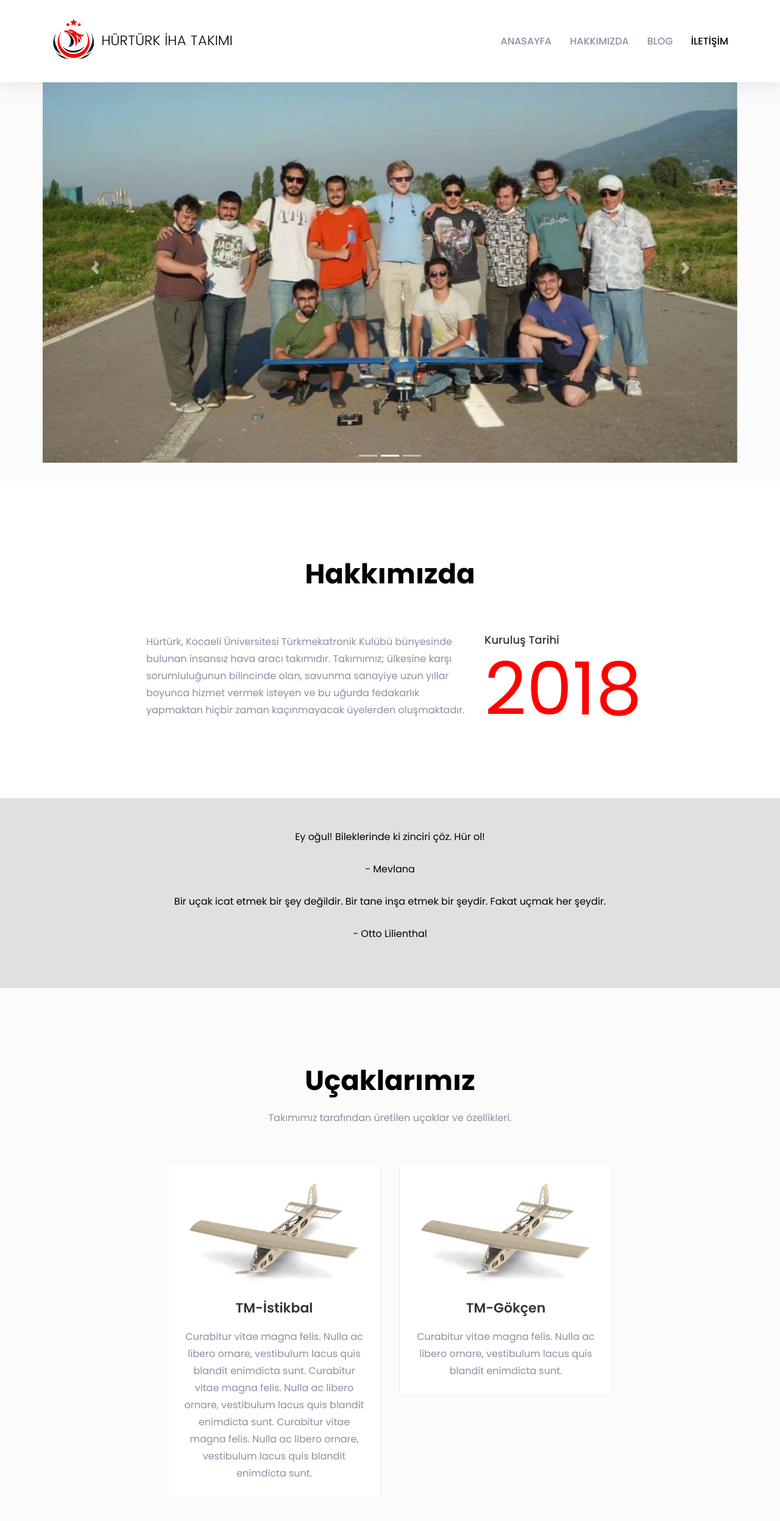
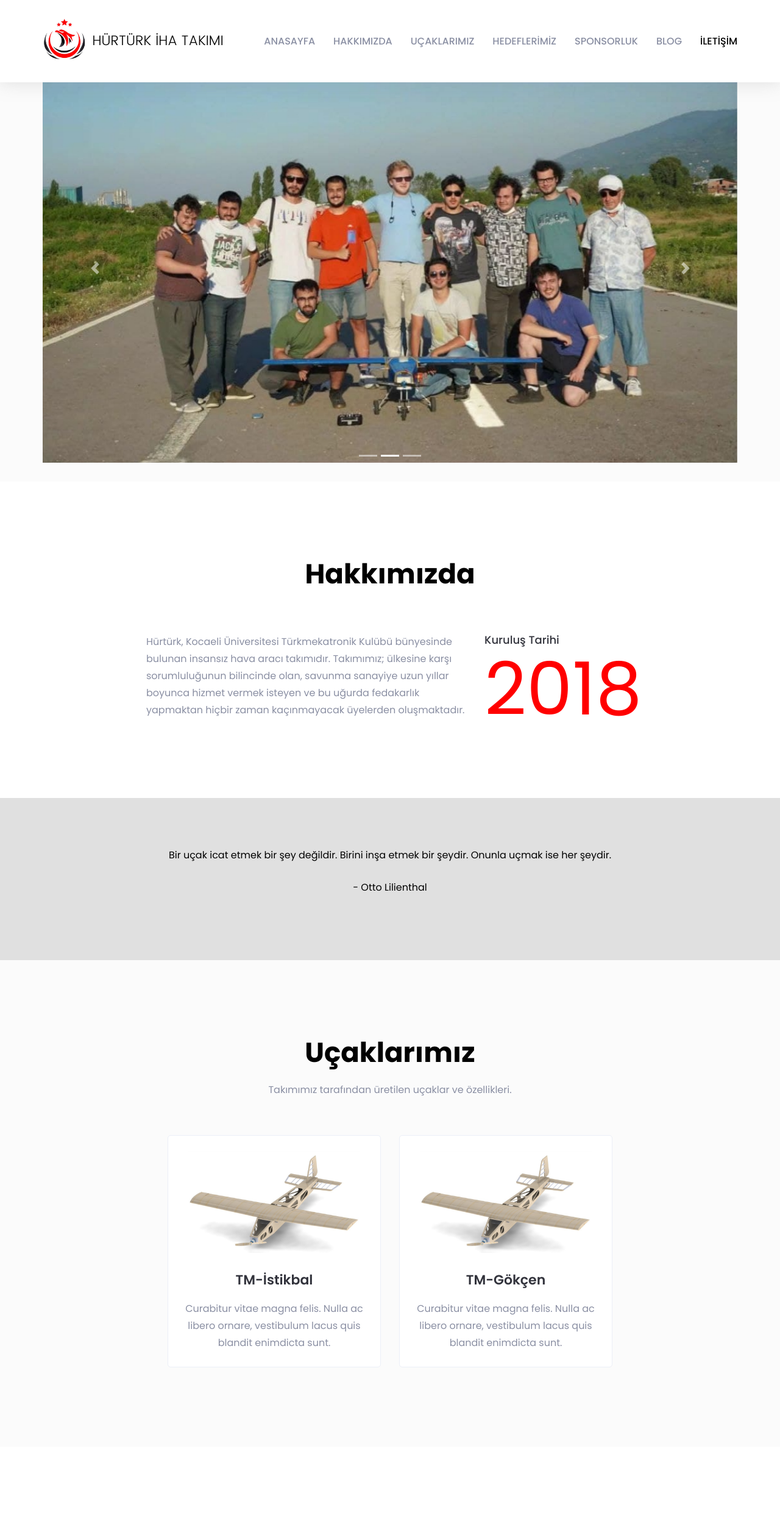
Before and after one commit to hurturkiha/hurturkiha.github.io, a plain HTML site: page index.html in a window 1280 px wide. Shown: the top 2495 px of the page at 61% size. Drawn offline with Linux system fonts and the light colour scheme.

Commit message:
index.html duzenlendi

```diff
--- a/index.html
+++ b/index.html
@@ -59,7 +59,7 @@
         <div class="navigation fixed-top">
             <div class="container">
                 <div class="row">
-                    <div class="col-lg-12">
+                    <div class="col-lg-12" style="padding: 0px;">
                         <nav class="navbar navbar-expand-lg">
                             <a class="navbar-brand" href="index.html">
                                 <img src="assets/images/logo.png" alt="Logo">
@@ -74,6 +74,9 @@
                                 <ul class="navbar-nav ml-auto">
                                     <li class="nav-item active"><a class="page-scroll" href="#home">ANASAYFA</a></li>
                                     <li class="nav-item"><a class="page-scroll" href="#about">HAKKIMIZDA</a></li>
+                                    <li class="nav-item"><a class="page-scroll" href="#planes">UÇAKLARIMIZ</a></li>
+                                    <li class="nav-item"><a class="page-scroll" href="#goals">HEDEFLERİMİZ</a></li>
+                                    <li class="nav-item"><a class="page-scroll" href="#sponsorship">SPONSORLUK</a></li>
                                     <li class="nav-item"><a class="page-scroll" href="#blog">BLOG</a></li>
                                     <li class="nav-item"><a class="page-scroll" href="#contact">İLETİŞİM</a></li>
                                 </ul>
@@ -153,14 +156,12 @@
 
     <!--====== ÖZLÜ SÖZ START======-->
 
-    <section id="call-to-action" class="call-to-action pt-50 pb-50 bg_cover" style="background-color: gainsboro; ">
+    <section id="call-to-action" class="call-to-action pt-80 pb-80 bg_cover" style="background-color: gainsboro; ">
         <div class="container">
             <div class="row justify-content-center">
                 <div class="col-xl-8 col-lg-9">
                     <div class="call-action-content text-center">
-                        <p>Ey oğul! Bileklerinde ki zinciri çöz. Hür ol!</p>
-                        <p>- Mevlana</p>
-                        <p>Bir uçak icat etmek bir şey değildir. Bir tane inşa etmek bir şeydir. Fakat uçmak her şeydir.</p>
+                        <p>Bir uçak icat etmek bir şey değildir. Birini inşa etmek bir şeydir. Onunla uçmak ise her şeydir.</p>
                         <p>- Otto Lilienthal</p>
                     </div> <!-- call action content -->
                 </div>
@@ -172,7 +173,7 @@
 
     <!--====== UAVS PART START ======-->
 
-    <section id="service" class="services-area gray-bg pt-125 pb-130">
+    <section id="planes" class="services-area gray-bg pt-125 pb-130">
         <div class="container">
             <div class="row justify-content-center">
                 <div class="col-lg-8">
@@ -191,7 +192,7 @@
                         <div class="service-content">
 
                             <h4 class="service-title"><a href="#">TM-İstikbal</a></h4>
-                            <p>Curabitur vitae magna felis. Nulla ac libero ornare, vestibulum lacus quis blandit enimdicta sunt. Curabitur vitae magna felis. Nulla ac libero ornare, vestibulum lacus quis blandit enimdicta sunt. Curabitur vitae magna felis. Nulla ac libero ornare, vestibulum lacus quis blandit enimdicta sunt.</p>
+                            <p>Curabitur vitae magna felis. Nulla ac libero ornare, vestibulum lacus quis blandit enimdicta sunt.</p>
                         </div>
                     </div> <!-- single service -->
                 </div>
@@ -214,7 +215,7 @@
 
     <!--====== SERVICES PART START ======-->
 
-    <section id="service" class="services-area white-bg pt-125 pb-130">
+    <section id="goals" class="services-area white-bg pt-125 pb-130">
         <div class="container">
             <div class="row justify-content-center">
                 <div class="col-lg-8">
@@ -420,7 +421,7 @@
 
     <!--====== PRICING PART START ======-->
 
-    <section id="pricing" class="pricing-area gray-bg pt-125 pb-130">
+    <section id="sponsorship" class="pricing-area gray-bg pt-125 pb-130">
         <div class="container" style="max-width: 1500px;">
             <div class="row justify-content-center">
                 <div class="col-lg-8">
@@ -659,7 +660,7 @@
             <div class="row">
                 <div class="col-lg-6">
                     <div class="contact-form pt-30">
-                        <form id="contact-form" action="assets/contact.php">
+                        <form id="contact-form" action="">
                             <div class="single-form">
                                 <input type="text" name="name" placeholder="Ad Soyad">
                             </div> <!-- single form -->
```
